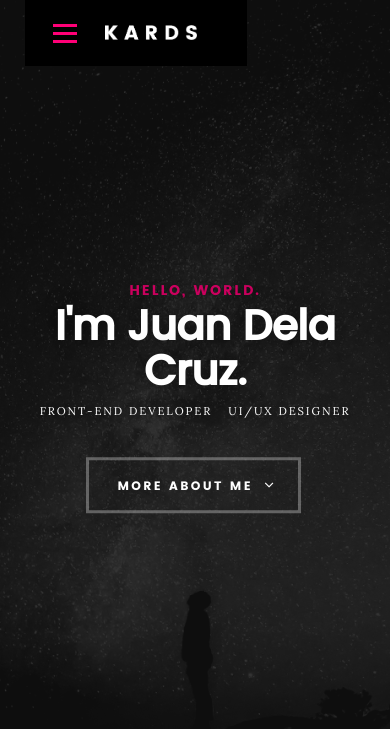
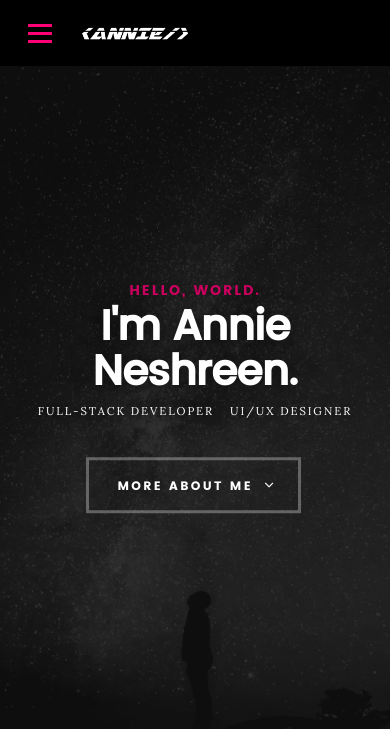
Before and after one commit to Soulofenigma/web-portfolio, a plain HTML site: page index.html in a window 390 px wide. Shown: the top 729 px of the page. Drawn offline with Linux system fonts and the light colour scheme; files whose address does not match are found by name.

Commit message:
changed an important detail on the home page

```diff
--- a/css/main.css
+++ b/css/main.css
@@ -1106,7 +1106,7 @@ header .logo {
 	float: left;
 	margin-left: 20px;
 	margin-right: 50px;
-	margin-top: 25px;
+	margin-top: 20px;
 	position: relative;
 }
 header .logo a {
@@ -1117,10 +1117,10 @@ header .logo a {
 	font: 0/0 a;
 	text-shadow: none;
 	color: transparent;
-	width: 92px;
-	height: 15px;
-	background: url("../images/logo.png") no-repeat center;
-	background-size: 92px 15px;
+	width: 112px;
+	height: 25px;
+	background: url("../images/annie-logo.png") no-repeat center;
+	background-size: contain;
 }
 
 /**
@@ -1219,7 +1219,7 @@ header .logo a {
 /* navigation panel */
 #main-nav-wrap {
 	display: block;
-	width: 100%;
+	width: 100vw;
 	font-family: "poppins-medium", sans-serif;
 	font-size: 1.5rem;
 	position: absolute;
@@ -1277,12 +1277,14 @@ header .logo a {
 }
 @media only screen and (max-width:600px) {
 	header .top-bar {
-		left: 35px;
+		left: 0px;
+		width: 100vw ;
 	}
 }
 @media only screen and (max-width:400px) {
 	header .top-bar {
-		left: 25px;
+		left: 0px;
+		widows: 100vw;
 	}
 }
 
--- a/index.html
+++ b/index.html
@@ -7,7 +7,7 @@
    <!--- basic page needs
    ================================================== -->
    <meta charset="utf-8">
-	<title>Kards</title>
+	<title>Annie</title>
 	<meta name="description" content="">
 	<meta name="author" content="">
 
@@ -43,7 +43,7 @@
    			<a class="menu-toggle" href="#"><span>Menu</span></a>
 
 	   		<div class="logo">
-		         <a href="index.html">KARDS</a>
+		         <a href="index.html">Annie</a>
 		      </div>
 
 		   	<nav id="main-nav-wrap">
@@ -54,7 +54,6 @@
 						<li><a class="smoothscroll"  href="#portfolio" title="">Portfolio</a></li>
 						<li><a class="smoothscroll"  href="#services" title="">Services</a></li>
 						<li><a class="smoothscroll"  href="#contact" title="">Contact</a></li>
-						<li><a href="styles.html" title="">Style Demo</a></li>
 					</ul>
 				</nav>
    		</div> <!-- /top-bar -->
@@ -74,10 +73,10 @@
    			<div class="col-twelve">
 
 	   			<h5>Hello, World.</h5>
-	   			<h1>I'm Juan Dela Cruz.</h1>
+	   			<h1>I'm Annie Neshreen.</h1>
 
 	   			<p class="intro-position">
-	   				<span>Front-end Developer</span>
+	   				<span>Full-stack Developer</span>
 	   				<span>UI/UX Designer</span>
 	   			</p>
 
```
Also changed, not shown: styles.html (+2 -2 lines), images/annie-logo.png (added).
